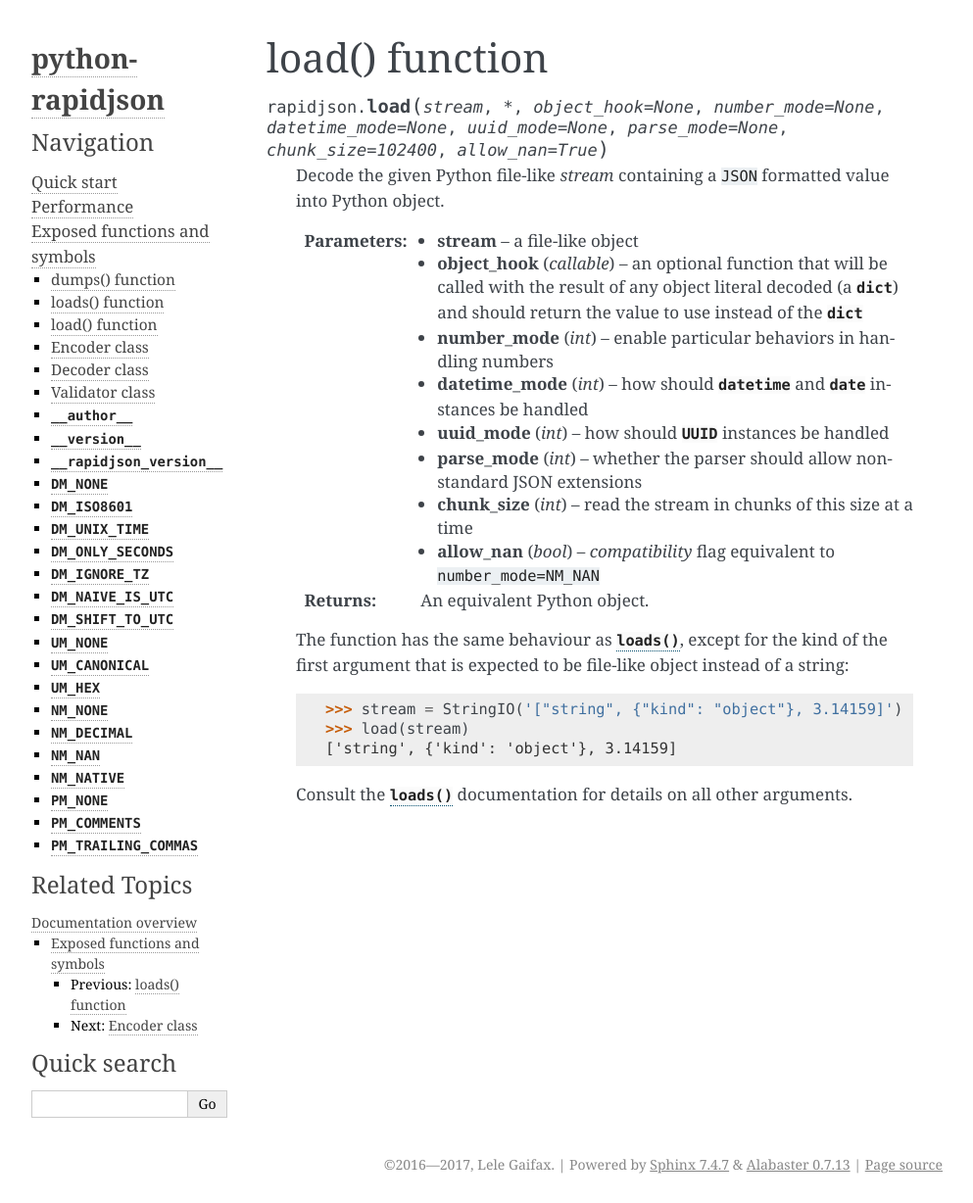
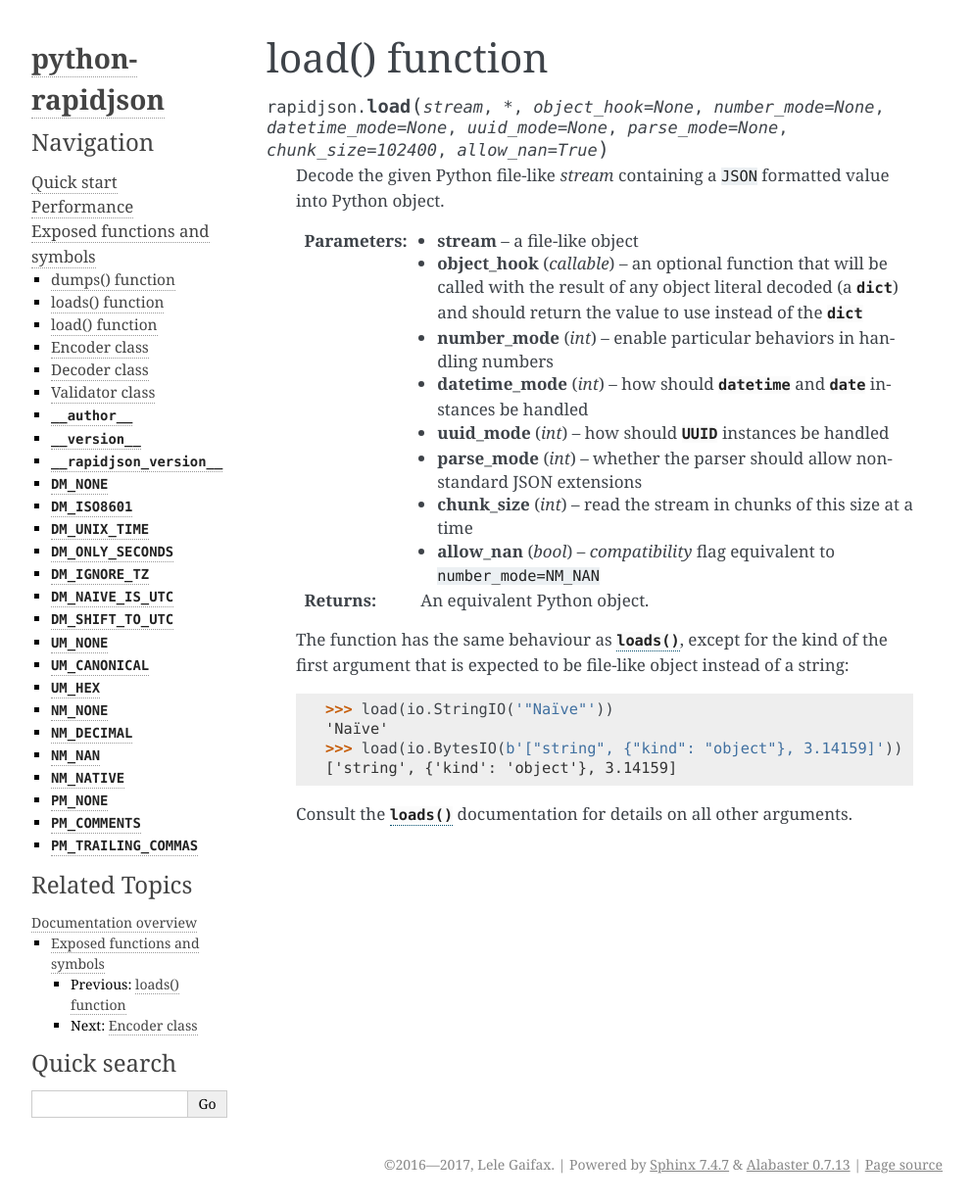
Before and after one commit to python-rapidjson/python-rapidjson, a Sphinx documentation site: the page built from docs/load.rst, in a window 1280 px wide. Shown: the whole page at 98% size, without its empty margins (148-1141 px from the left). Built offline with Sphinx 7.4.7, drawn with Linux system fonts in a browser that asks for light colours.

Commit message:
Handle both text and binary streams

```diff
--- a/docs/decoder.rst
+++ b/docs/decoder.rst
@@ -45,6 +45,8 @@
          >>> decoder('"€ 0.50"')
          '€ 0.50'
          >>> decoder(io.StringIO('"€ 0.50"'))
+         '€ 0.50'
+         >>> decoder(io.BytesIO(b'"\xe2\x82\xac 0.50"'))
          '€ 0.50'
          >>> decoder(b'"\xe2\x82\xac 0.50"')
          '€ 0.50'
--- a/docs/load.rst
+++ b/docs/load.rst
@@ -40,8 +40,9 @@
 
    .. doctest::
 
-      >>> stream = StringIO('["string", {"kind": "object"}, 3.14159]')
-      >>> load(stream)
+      >>> load(io.StringIO('"Naïve"'))
+      'Naïve'
+      >>> load(io.BytesIO(b'["string", {"kind": "object"}, 3.14159]'))
       ['string', {'kind': 'object'}, 3.14159]
 
    Consult the :func:`loads()` documentation for details on all other arguments.
```
Also changed, not shown: other parts of docs/load.rst (+1 -1 lines), 2 other files.
